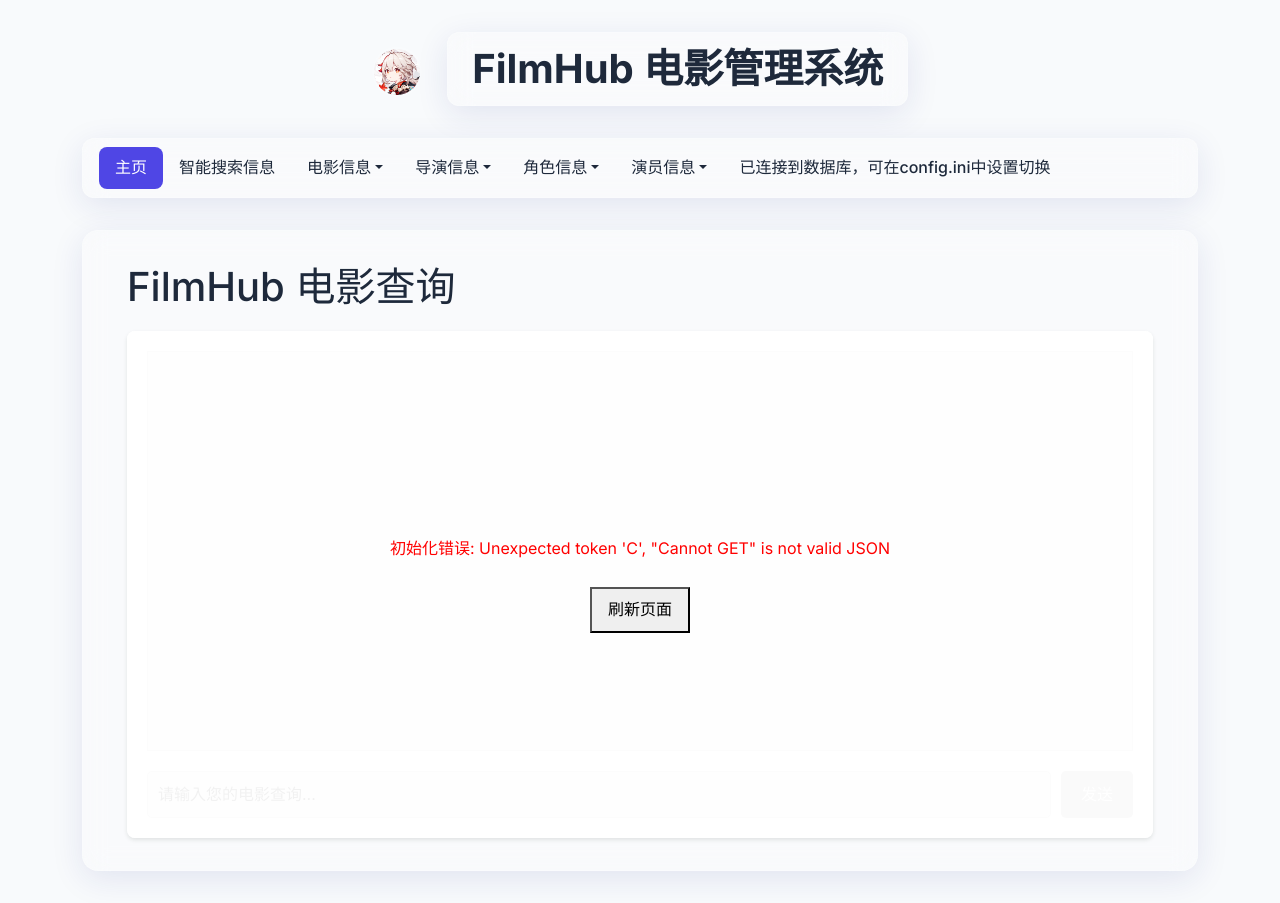
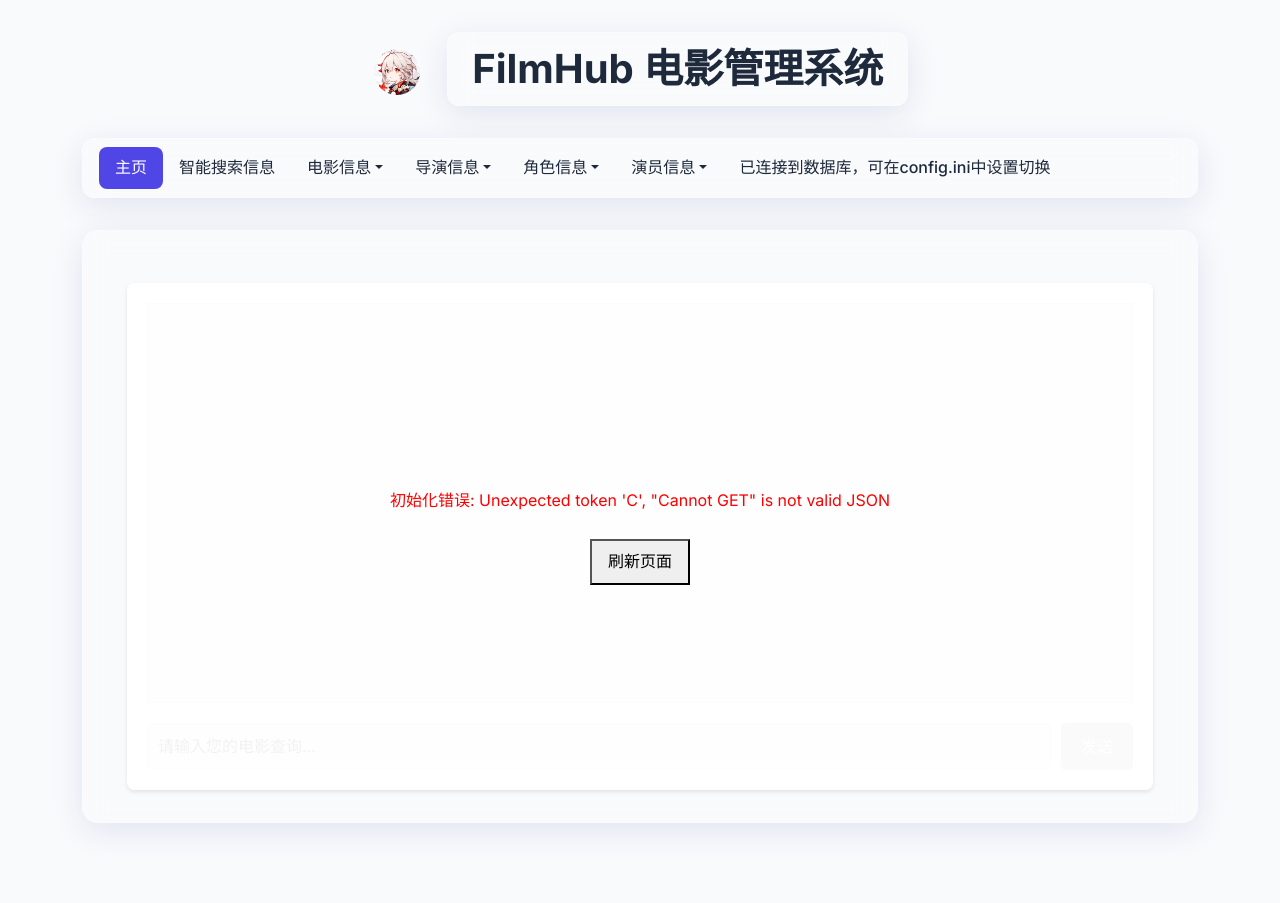
Before and after one commit to ObeliskGate/movie-management-system, a Python web app: template src/templates/chat.html in a window 1280 px wide. After the commit the page ends 830 px from the top, so only its background shows below. Run offline with Jinja, Linux system fonts and the light colour scheme; the template is opened without the code that fills it, so the values that code supplies are empty.

Commit message:
fix: remove h1 in chat.html

```diff
--- a/src/templates/chat.html
+++ b/src/templates/chat.html
@@ -14,7 +14,6 @@
 
 {% block content %}
 <div class="container">
-    <h1>FilmHub 电影查询</h1>
     <div id="chat-container">
         <div id="loading-overlay">
             <div class="loading-spinner"></div>
```
